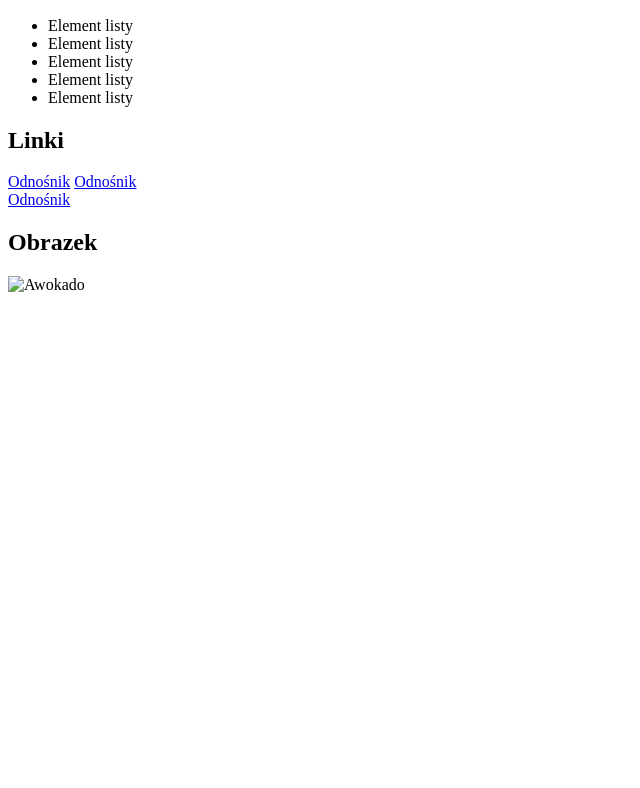
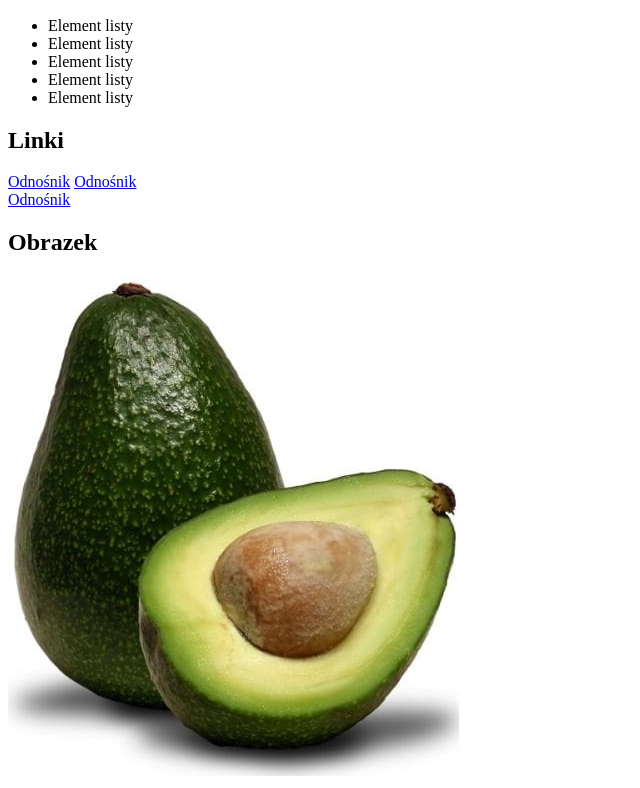
Before and after one commit to tsuchanowski/zadanie37360, a plain HTML site: page index.html in a window 1280 px wide. Shown: the part 144-932 px from the top of the page, without its empty margins (0-640 px from the left). Before the commit the page ends 800 px from the top, so only its background shows below. Drawn offline with Linux system fonts and the light colour scheme.

Commit message:
Dodanie pliku z awokado

```diff
--- a/index.html
+++ b/index.html
@@ -29,7 +29,7 @@
 
     <section id="obrazek">
         <h2>Obrazek</h2>
-        <img src="C:\Users\Jan\Desktop\awokado.jpg" alt="Awokado">
+        <img src="awokado.jpg" alt="Awokado">
     </section>
 </body>
 
```
Also changed, not shown: awokado.jpg (added).
